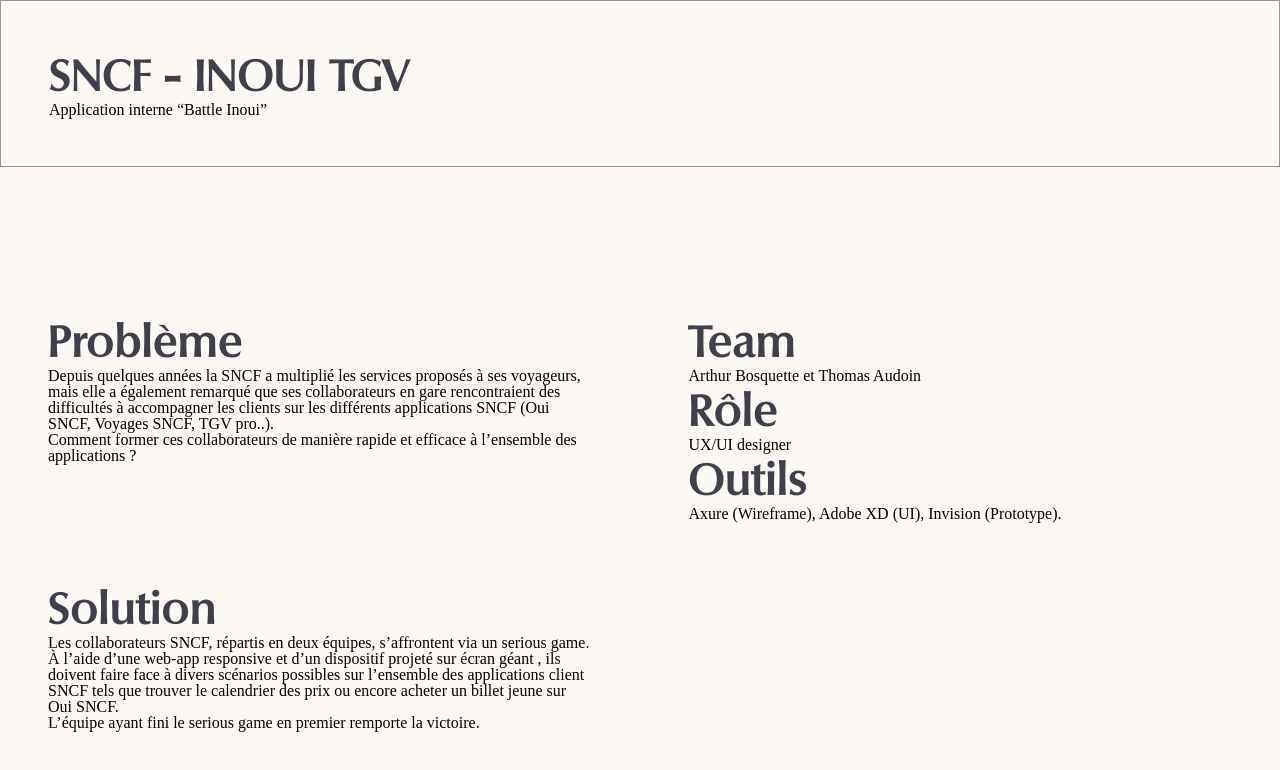
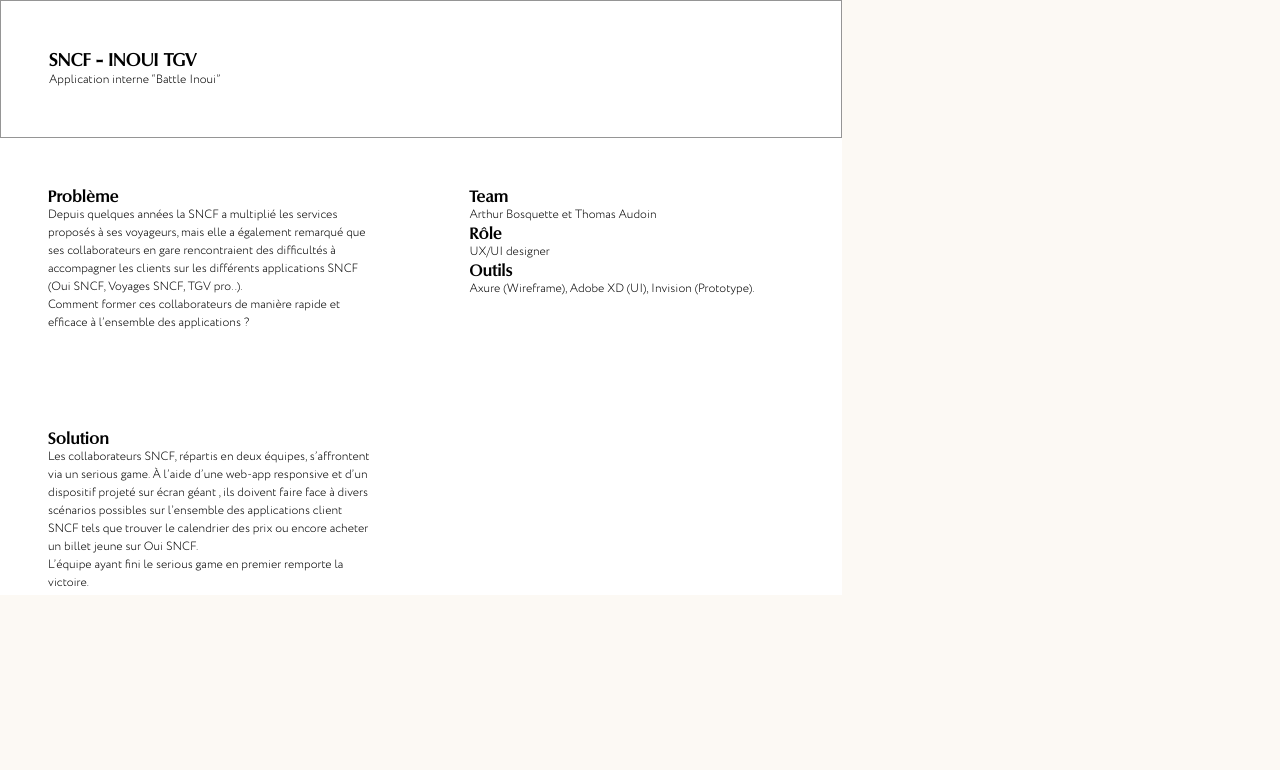
Before and after one commit to FlorianSahbi/christella-portfolio, a React (Create React App) app: page /case in a window 1280 px wide. Shown: the top 770 px of the page. Built offline with nearby package versions, Linux system fonts and the light colour scheme.

Commit message:
ADJUST : Case view

```diff
--- a/src/Case.js
+++ b/src/Case.js
@@ -1,9 +1,12 @@
 import React from "react";
+import Typography from "./components/atoms/Typography";
 
 const gridContainer = {
 
-  height: "100vh",
-  width: "100vw",
+  height: "595px",
+  width: "842px",
+
+  backgroundColor: "#fff",
 
   display: "grid",
   gridTemplateColumns: "1fr 1fr 1fr 1fr",
@@ -40,37 +43,29 @@
     <div style={gridContainer} className="grid-container">
 
       <div style={titleCase} className="title-case">
-        <p className="title">SNCF - INOUI TGV</p>
-        <p>Application interne “Battle Inoui”</p>
+        <Typography type="titleCase">SNCF - INOUI TGV</Typography>
+        <Typography type="subtitleCase">Application interne “Battle Inoui”</Typography>
       </div>
 
       <div style={issueCase} className="issue-case">
-        <p className="title">Problème</p>
-        <p>
-          Depuis quelques années la SNCF a multiplié les services proposés à ses voyageurs, mais elle a également remarqué que ses collaborateurs en gare rencontraient des difficultés à accompagner les clients sur les différents applications SNCF (Oui SNCF, Voyages SNCF, TGV pro..).
-        </p>
-        <p>
-          Comment former ces collaborateurs de manière rapide et efficace à l’ensemble des applications ?
-        </p>
+        <Typography type="titleH1">Problème</Typography>
+        <Typography type="subtitleCase">Depuis quelques années la SNCF a multiplié les services proposés à ses voyageurs, mais elle a également remarqué que ses collaborateurs en gare rencontraient des difficultés à accompagner les clients sur les différents applications SNCF (Oui SNCF, Voyages SNCF, TGV pro..).</Typography>
+        <Typography type="subtitleCase">Comment former ces collaborateurs de manière rapide et efficace à l’ensemble des applications ?</Typography>
       </div>
 
       <div style={solutionCase} className="solution-case">
-        <p className="title">Solution</p>
-        <p>
-          Les collaborateurs SNCF, répartis en deux équipes, s’affrontent via un serious game. À l’aide d’une web-app responsive et d’un dispositif projeté sur écran géant , ils doivent faire face à divers scénarios possibles sur l’ensemble des applications client SNCF tels que trouver le calendrier des prix ou encore acheter un billet jeune sur Oui SNCF.
-        </p>
-        <p>
-          L’équipe ayant fini le serious game en premier remporte la victoire.
-        </p>
+        <Typography type="titleH1">Solution</Typography>
+        <Typography type="subtitleCase">Les collaborateurs SNCF, répartis en deux équipes, s’affrontent via un serious game. À l’aide d’une web-app responsive et d’un dispositif projeté sur écran géant , ils doivent faire face à divers scénarios possibles sur l’ensemble des applications client SNCF tels que trouver le calendrier des prix ou encore acheter un billet jeune sur Oui SNCF.</Typography>
+        <Typography type="subtitleCase">L’équipe ayant fini le serious game en premier remporte la victoire.</Typography>
       </div>
 
       <div style={miscCase} className="misc-case">
-        <p className="title">Team</p>
-        <p>Arthur Bosquette et Thomas Audoin</p>
-        <p className="title">Rôle</p>
-        <p>UX/UI designer </p>
-        <p className="title">Outils</p>
-        <p>Axure (Wireframe), Adobe XD (UI), Invision (Prototype).</p>
+        <Typography type="titleH1">Team</Typography>
+        <Typography type="subtitleCase">Arthur Bosquette et Thomas Audoin</Typography>
+        <Typography type="titleH1">Rôle</Typography>
+        <Typography type="subtitleCase">UX/UI designer</Typography>
+        <Typography type="titleH1">Outils</Typography>
+        <Typography type="subtitleCase">Axure (Wireframe), Adobe XD (UI), Invision (Prototype).</Typography>
       </div>
     </div>
   )
--- a/src/components/atoms/Typography.js
+++ b/src/components/atoms/Typography.js
@@ -7,6 +7,13 @@
     fontWeight: "bold",
     fontSize: "16px",
     lineHeight: "19px",
+  },
+  titleCase: {
+    fontFamily: "Columbia-Serial",
+    fontStyle: "normal",
+    fontWeight: "bold",
+    fontSize: "18px",
+    lineHeight: "22px",
   },
   title: {
     fontFamily: "Circe",
@@ -21,6 +28,13 @@
     fontWeight: "bold",
     fontSize: "14px",
     lineHeight: "21px",
+  },
+  subtitleCase: {
+    fontFamily: "Circe",
+    fontStyle: "normal",
+    fontWeight: "normal",
+    fontSize: "12px",
+    lineHeight: "18px",
   }
 }
 
```
